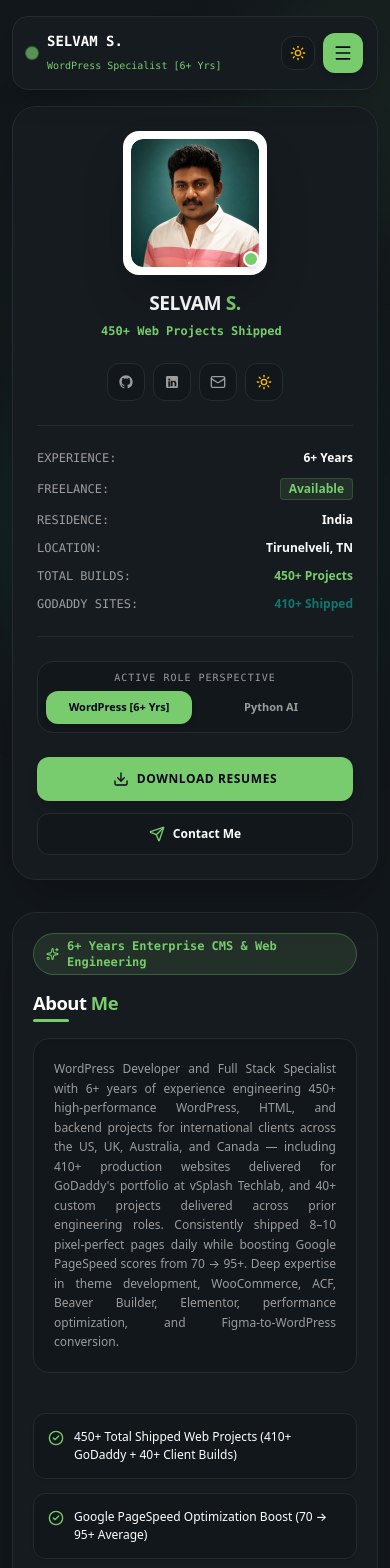
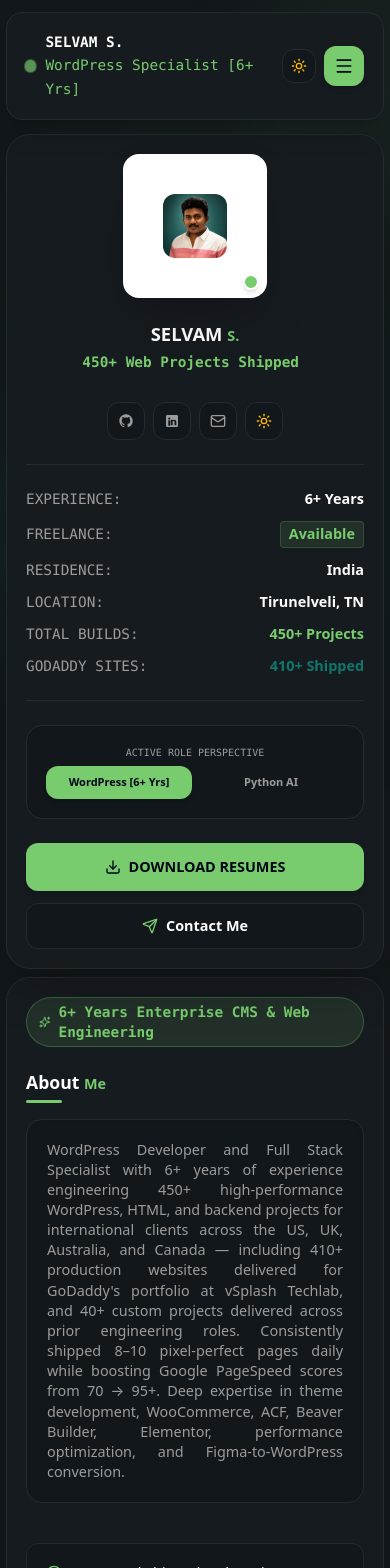
Before and after one commit to Selva-DevEyes/Selvam_SDE, a Next.js app: page / in a window 390 px wide. Shown: the top 1568 px of the page. Built offline with nearby package versions, Linux system fonts and the light colour scheme.

Commit message:
Apply 390px mobile layout rules: 19px container padding, min gap-2, 0.90rem base font size, and 0px letter spacing

```diff
--- a/src/app/globals.css
+++ b/src/app/globals.css
@@ -121,7 +121,7 @@
   50% { opacity: 0; }
 }
 
-/* Responsive Headings & Typography (< 420px Mobile Adjustment) */
+/* Responsive Headings & Typography (< 480px Mobile Adjustment) */
 @media (max-width: 480px) {
   h1 {
     font-size: 1.35rem !important;
@@ -156,6 +156,70 @@
   }
 }
 
+/* Strict Small Mobile Layout Rules (< 390px Viewports) */
+@media (max-width: 390px) {
+  /* 1. 19px padding for all inner containers */
+  .ryancv-wrapper {
+    padding: 10px 6px !important;
+  }
+
+  .ryancv-box,
+  div[class*="rounded-3xl"],
+  div[class*="rounded-2xl"],
+  div[class*="rounded-xl"] {
+    padding: 19px !important;
+  }
+
+  /* 2. Minimum gap-2 instead of gap-4 across grids and flex containers */
+  .gap-4,
+  .gap-6,
+  .gap-8,
+  .gap-5,
+  .gap-3\.5 {
+    gap: 0.5rem !important; /* gap-2 (8px) */
+  }
+
+  .space-y-6 > * + * {
+    margin-top: 0.5rem !important;
+  }
+  .space-y-4 > * + * {
+    margin-top: 0.5rem !important;
+  }
+
+  /* 3. Base font-size 0.90rem and 0px letter spacing */
+  body,
+  p,
+  span,
+  li,
+  a,
+  button,
+  div {
+    letter-spacing: 0px !important;
+  }
+
+  p,
+  span,
+  li,
+  .text-xs,
+  .text-sm {
+    font-size: 0.90rem !important;
+    line-height: 1.4 !important;
+  }
+
+  h1 {
+    font-size: 1.15rem !important;
+    letter-spacing: 0px !important;
+  }
+  h2 {
+    font-size: 1.1rem !important;
+    letter-spacing: 0px !important;
+  }
+  h3 {
+    font-size: 0.95rem !important;
+    letter-spacing: 0px !important;
+  }
+}
+
 /* Skill Bar Gradient */
 .progress-bar-fill {
   background: linear-gradient(90deg, #58b04d 0%, var(--accent-green) 100%);
```
